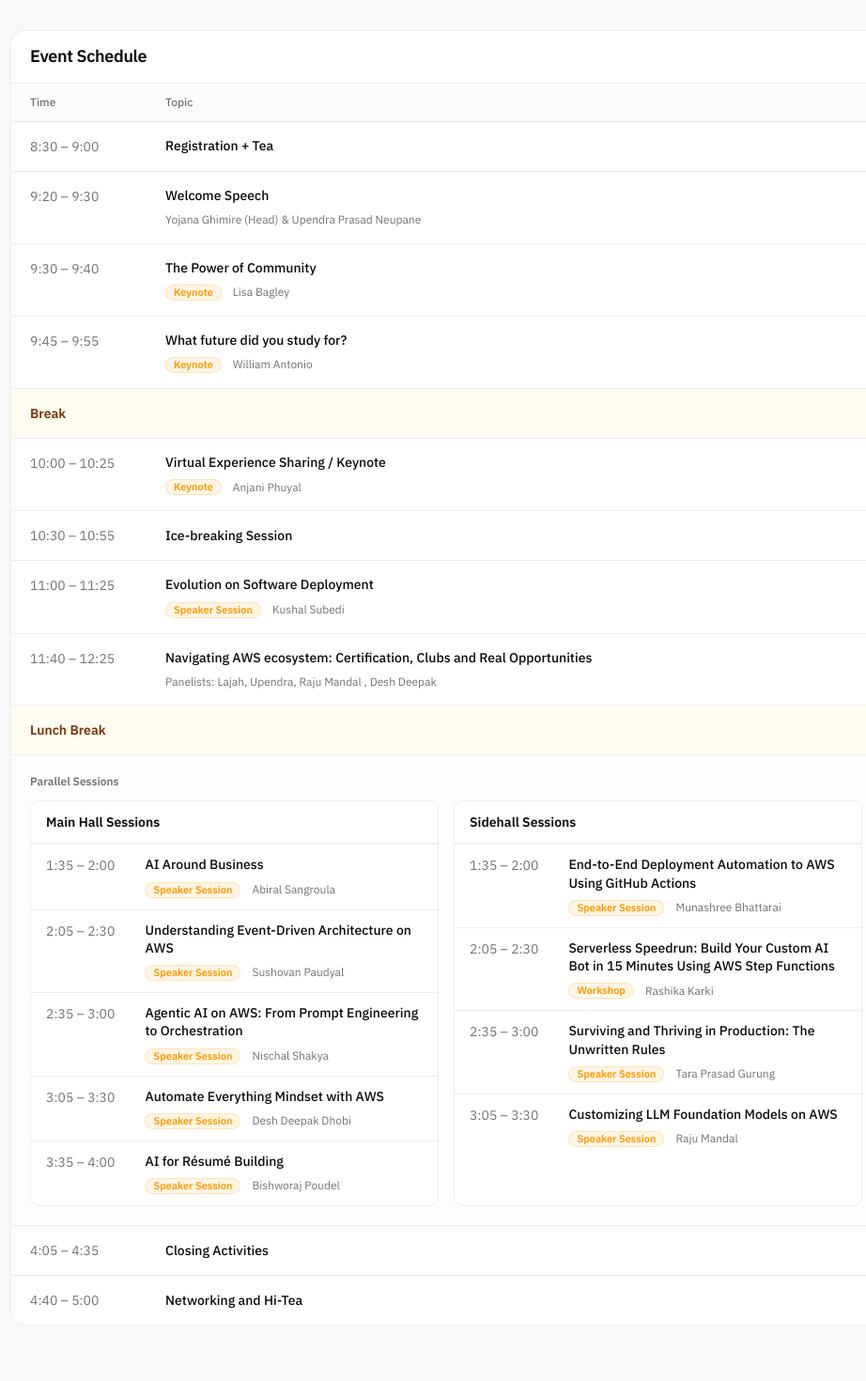
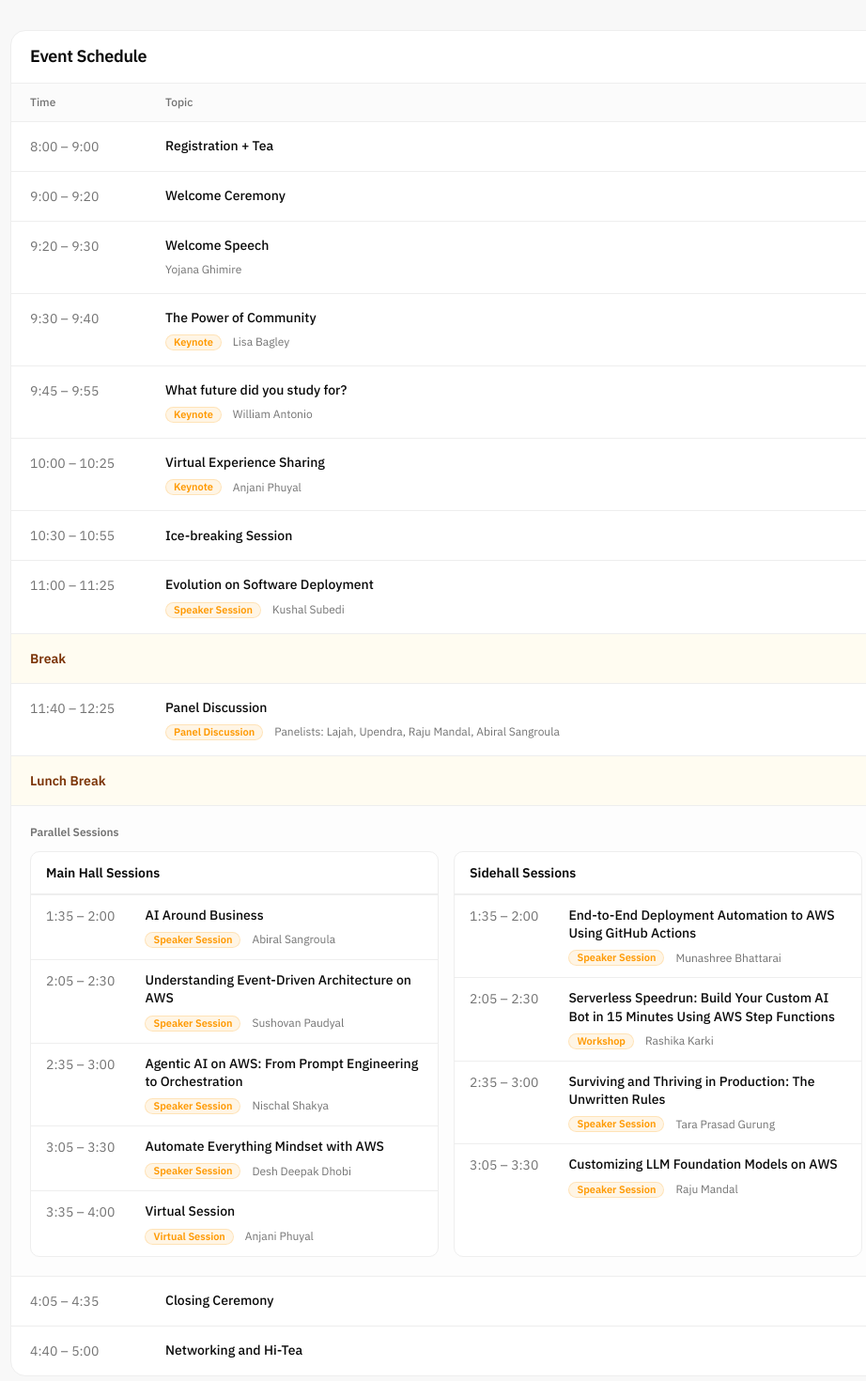
Before and after one commit to SuzalShrestha/aws-scd, a Next.js app: page / in a window 1280 px wide. Shown: the part 5760-7230 px from the top of the page at 94% size, without its empty margins (165-1087 px from the left). Built offline with nearby package versions, Linux system fonts and the light colour scheme; no server answers.

Commit message:
fix schedule

```diff
--- a/src/constants/Schedules.ts
+++ b/src/constants/Schedules.ts
@@ -30,14 +30,19 @@ export const scheduleTables: {
             items: [
                 {
                     id: 'registration-tea',
-                    time: '8:30 – 9:00',
+                    time: '8:00 – 9:00',
                     topic: 'Registration + Tea',
+                },
+                {
+                    id: 'welcome-ceremony',
+                    time: '9:00 – 9:20',
+                    topic: 'Welcome Ceremony',
                 },
                 {
                     id: 'welcome-speech',
                     time: '9:20 – 9:30',
                     topic: 'Welcome Speech',
-                    speaker: 'Yojana Ghimire (Head) & Upendra Prasad Neupane',
+                    speaker: 'Yojana Ghimire',
                 },
                 {
                     id: 'keynote-1',
@@ -49,20 +54,14 @@ export const scheduleTables: {
                 {
                     id: 'keynote-2',
                     time: '9:45 – 9:55',
-                    topic: 'What future did you study for? ',
+                    topic: 'What future did you study for?',
                     type: 'Keynote',
                     speaker: 'William Antonio',
                 },
                 {
-                    id: 'morning-break-1',
-                    time: '9:55 – 10:00',
-                    topic: 'Break',
-                    isBreak: true,
-                },
-                {
                     id: 'virtual-experience-sharing',
                     time: '10:00 – 10:25',
-                    topic: 'Virtual Experience Sharing / Keynote',
+                    topic: 'Virtual Experience Sharing',
                     type: 'Keynote',
                     speaker: 'Anjani Phuyal',
                 },
@@ -79,10 +78,17 @@ export const scheduleTables: {
                     speaker: 'Kushal Subedi',
                 },
                 {
+                    id: 'music-break',
+                    time: '11:30 – 11:35',
+                    topic: 'Break',
+                    isBreak: true,
+                },
+                {
                     id: 'panel-discussion',
                     time: '11:40 – 12:25',
-                    topic: 'Navigating AWS ecosystem: Certification, Clubs and Real Opportunities',
-                    speaker: 'Panelists: Lajah, Upendra, Raju Mandal , Desh Deepak',
+                    topic: 'Panel Discussion',
+                    type: 'Panel Discussion',
+                    speaker: 'Panelists: Lajah, Upendra, Raju Mandal, Abiral Sangroula',
                 },
                 {
                     id: 'lunch-break',
@@ -91,9 +97,9 @@ export const scheduleTables: {
                     isBreak: true,
                 },
                 {
-                    id: 'closing-activities',
+                    id: 'closing-ceremony',
                     time: '4:05 – 4:35',
-                    topic: 'Closing Activities',
+                    topic: 'Closing Ceremony',
                 },
                 {
                     id: 'networking-tea',
@@ -136,11 +142,11 @@ export const scheduleTables: {
                     speaker: 'Desh Deepak Dhobi',
                 },
                 {
-                    id: 'resume-ai',
+                    id: 'virtual-session',
                     time: '3:35 – 4:00',
-                    topic: 'AI for Résumé Building',
-                    type: 'Speaker Session',
-                    speaker: 'Bishworaj Poudel',
+                    topic: 'Virtual Session',
+                    type: 'Virtual Session',
+                    speaker: 'Anjani Phuyal',
                 },
             ],
         },
```
Lines whose indentation alone changed are shown as unchanged.
